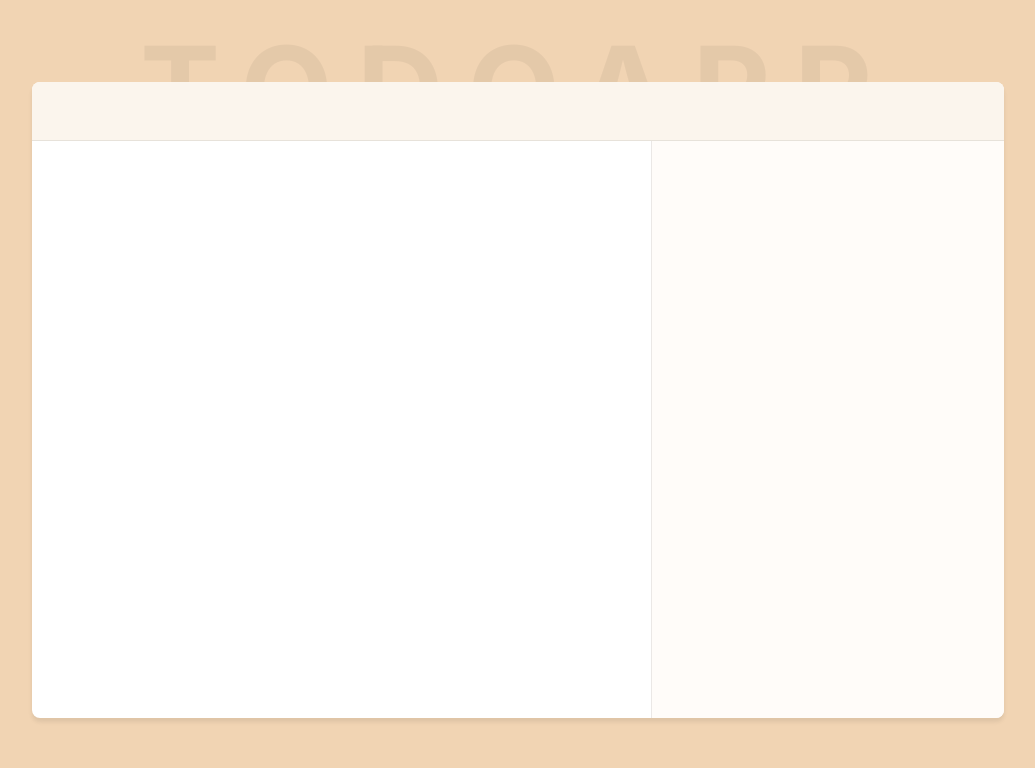
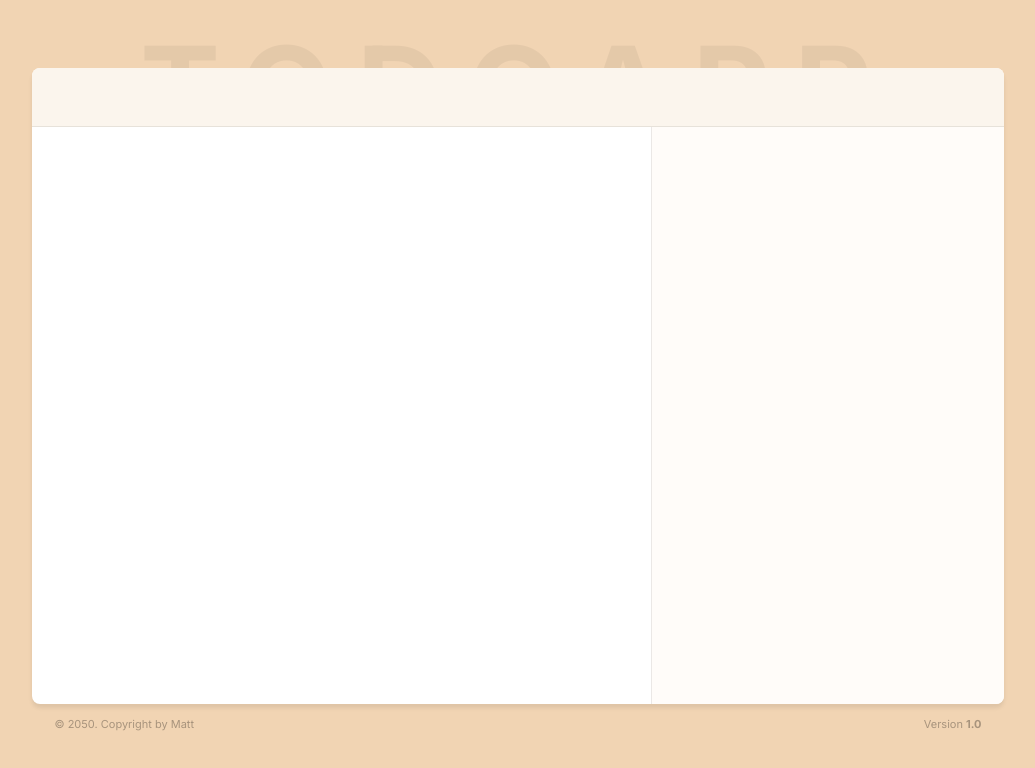
Before and after one commit to KryticalCode/todo-app, a React (Vite) app: page / in a window 1280 px wide. Shown: the top 768 px of the page, without its empty margins (122-1157 px from the left). Built offline with nearby package versions, Linux system fonts and the light colour scheme.

Commit message:
Style: Footer implementation
--- Last commit before refactor of App component into other components

```diff
--- a/src/App.tsx
+++ b/src/App.tsx
@@ -15,7 +15,12 @@ function App() {
         <section className="col-[2/3] row-[2/3] bg-[#fffcf9] border-l border-black/[0.08]"></section>
       </main>
 
-      <footer></footer>
+      <footer className="flex justify-between w-[927px] items-center text-[11px] opacity-30 mt-[12px]">
+        <small className="text-[11px]">&copy; 2050. Copyright by Matt</small>
+        <p>
+          Version <b>1.0</b>
+        </p>
+      </footer>
     </div>
   );
 }
```
